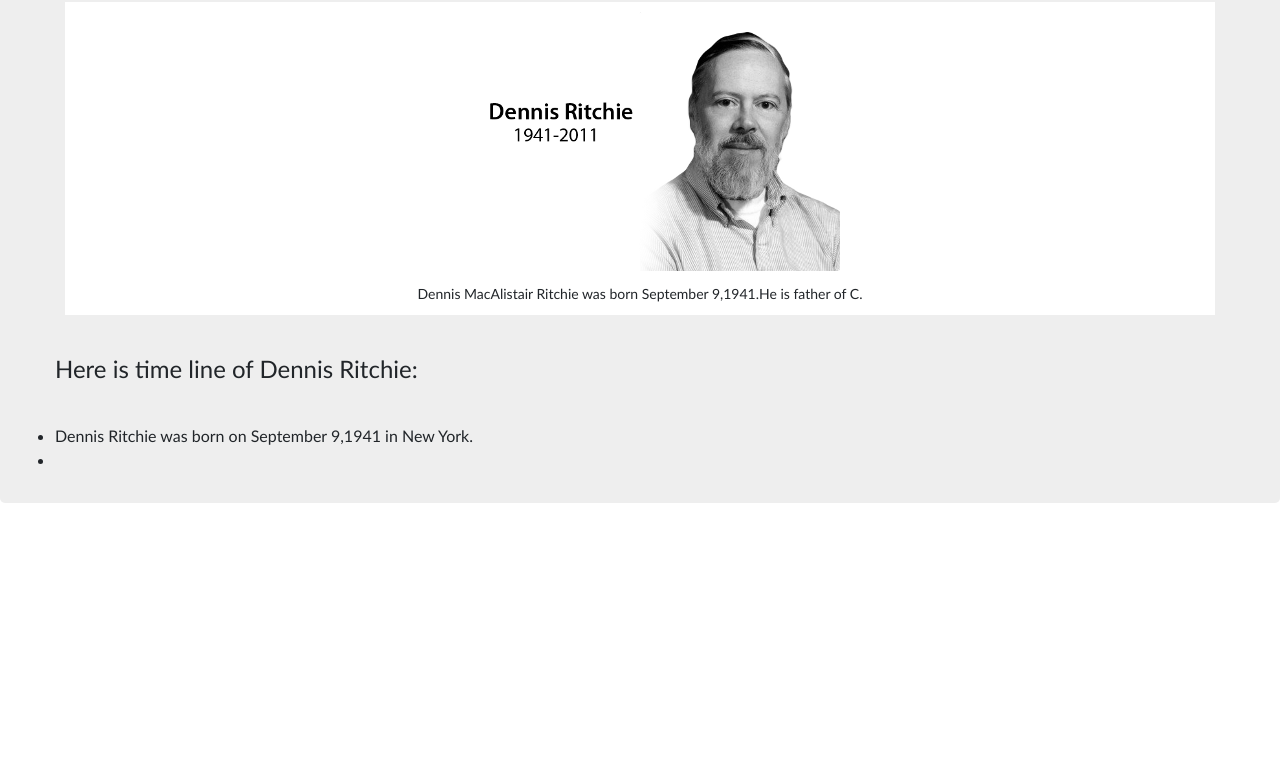
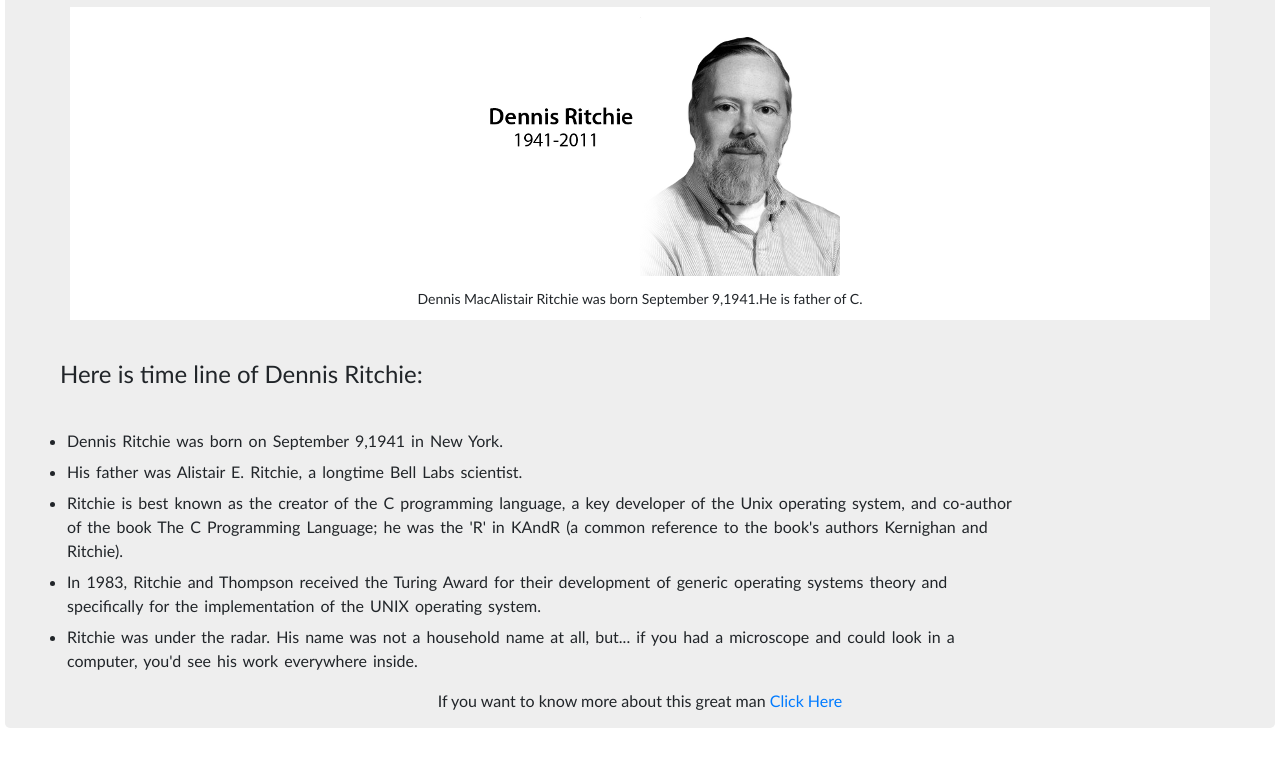
Before and after one commit to Sanjeev1729/tribute, a plain HTML site: page tribute.html in a window 1280 px wide. Shown: the part 88-854 px from the top of the page. Before the commit the page ends 800 px from the top, so only its background shows below. Drawn offline with nearby package versions, Linux system fonts and the light colour scheme.

Commit message:
Added changes

```diff
--- a/tribute.html
+++ b/tribute.html
@@ -25,9 +25,21 @@
                  Dennis Ritchie was born on September 9,1941 in New York.
              </li>
              <li>
-
+                His father was Alistair E. Ritchie, a longtime Bell Labs scientist.
+             </li>
+             <li>
+                Ritchie is best known as the creator of the C programming language, a key developer of the Unix operating system, and co-author of the book The C Programming Language; he was the 'R' in KAndR (a common reference to the book's authors Kernighan and Ritchie).
+             </li>
+             <li>
+                In 1983, Ritchie and Thompson received the Turing Award for their development of generic operating systems theory and specifically for the implementation of the UNIX operating system.
+             </li>
+             <li>
+                Ritchie was under the radar. His name was not a household name at all, but... if you had a microscope and could look in a computer, you'd see his work everywhere inside.
              </li>
          </ul>
+         <div>
+             If you want to know more about this great man <a href="https://en.wikipedia.org/wiki/Dennis_Ritchie">Click Here</a>
+         </div>
     </div>
       </body>
 </html>
--- a/tributestyle.css
+++ b/tributestyle.css
@@ -5,7 +5,7 @@ html,body{
 }
 #main{
     background-color: #eeeeee;
-    margin: auto auto;
+    margin: 5px 5px 50px 5px;
     padding: 15px;
     border-radius: 5px;
     text-align: center;
@@ -32,6 +32,12 @@ html,body{
     margin: 40px;
     text-align: left;
 }
+ul{
+    max-width: 1000px;
+    text-align: left;
+}
 li{
     text-align: left;
+    margin: 7px;
+    word-spacing: 2px;
 }
```
